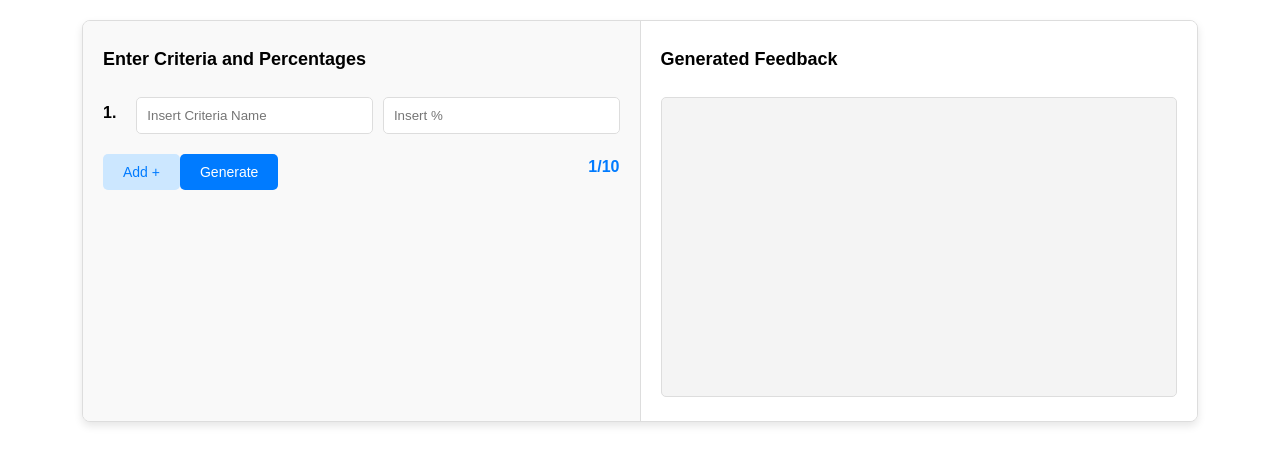
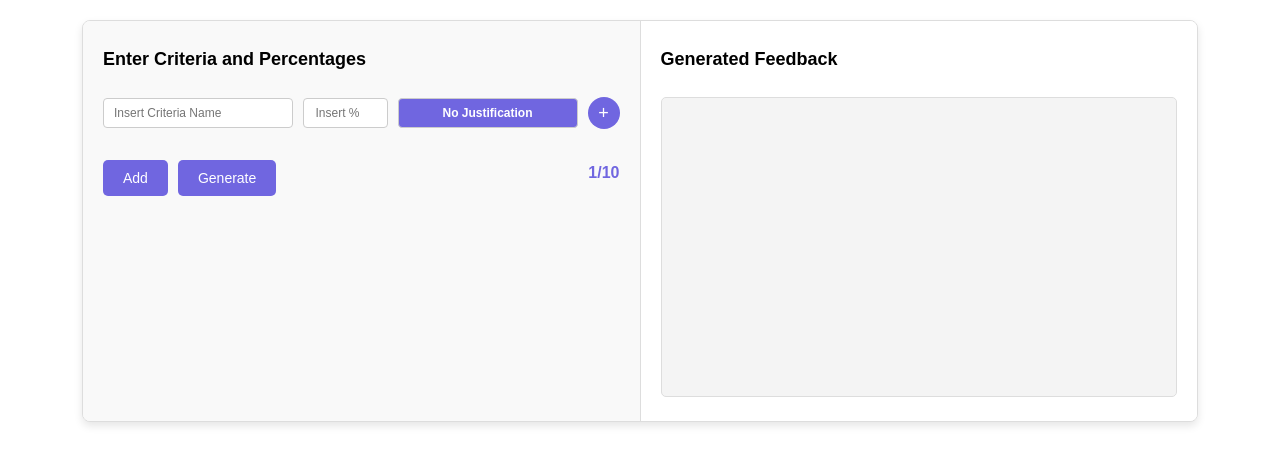
Before and after one commit to Zeesh40/FeedbackGenerationCSG, a Flask app: page /feedback in a window 1280 px wide. Shown: the part 90-552 px from the top of the page. Run offline with Flask 3, Linux system fonts and the light colour scheme; some libraries are stand-ins or nearby versions.

Commit message:
removed criteria numbers due to clutter

```diff
--- a/app.py
+++ b/app.py
@@ -14,15 +14,15 @@ def home():
 def feedback():
     return render_template('feedback.html')
 
-# New route to process feedback input
+# Route to process feedback input
 @app.route('/process_feedback', methods=['POST'])
 def process_feedback():
-    data = request.json  # Receive JSON dictionary from frontend
+    data = request.json  # Receive JSON from frontend
 
-    if not data:
+    if not data or "criteria" not in data:
         return jsonify({"feedback": "No valid criteria provided."})  # Handle empty input
 
-    feedback = generate_feedback(data)  # Generate structured feedback
+    feedback = generate_feedback(data["criteria"])  # Generate structured feedback
     return jsonify({"feedback": feedback})  # Return response as JSON
 
 if __name__ == '__main__':
--- a/static/css/styles.css
+++ b/static/css/styles.css
@@ -97,12 +97,16 @@ nav h1 {
 }
 
 /* Ensure input fields do not overflow */
+/* Add this or update your existing style */
 .input-group {
   display: flex;
   gap: 10px;
-  margin-bottom: 10px;
-  flex-wrap: wrap; /* Wrap inputs to avoid overflow */
+  flex-wrap: wrap;
+  padding-bottom: 10px; /* Add internal spacing */
+  margin-bottom: 20px;   /* Add external spacing */
+  border-bottom: 1px solid transparent; /* Optional visual guide for debugging */
 }
+
 
 .input-group input {
   flex: 1;
@@ -111,12 +115,143 @@ nav h1 {
   border-radius: 5px;
 }
 
+.input-group input[type="text"],
+.input-group input[type="number"],
+.input-group select {
+    height: 30px; /* Adjusted from 40px to 35px for a better fit */
+    padding: 5px 10px; /* Keeps text from touching edges */
+    font-size: 12px; /* Consistent font size */
+    border-radius: 4px; /* Slightly rounded edges for better aesthetics */
+    border: 1px solid #ccc; /* Subtle border */
+    vertical-align: middle; /* Aligns text properly */
+}
+
+.input-group input[type="number"] {
+  width: 85px !important; /* Ensures the width is fixed */
+  min-width: 85px; /* Prevents it from expanding */
+  max-width: 85px; /* Prevents it from stretching */
+  flex: 0; /* Stops it from growing due to flexbox */
+  text-align: center; /* Keeps numbers centered */
+  padding: 5px; /* Reduces padding to prevent expanding */
+}
 
 
-.criteria-number {
+/* Ensure criteria and input text match */
+.criteria-name {
+  font-size: 12px; /* Match the input font size */
+}
+
+/* Optional: Improve layout consistency */
+.criteria-row {
+  display: flex;
+  align-items: center; /* Ensures inputs and labels align properly */
+}
+
+
+/* Make all elements in the input group align properly */
+.input-group {
+  display: flex;
+  align-items: center;
+  gap: 10px; /* Space between elements */
+}
+
+/* Style the dropdown to look like a button */
+.justification-dropdown {
+  appearance: none; /* Removes default styles */
+  -webkit-appearance: none;
+  -moz-appearance: none;
+
+  background-color: #7066e0; /* Blue button */
+  color: white;
+  padding: 10px 16px;
+  font-size: 14px;
+  border: none;
+  border-radius: 4px;
+  cursor: pointer;
+  width: 180px;
+  text-align: center;
   font-weight: bold;
-  margin-right: 10px;
+}
+
+/* Create a dropdown arrow */
+.justification-dropdown::after {
+  content: " ▼";
+  font-size: 12px;
+  position: absolute;
+  right: 15px;
+  top: 50%;
+  transform: translateY(-50%);
+  color: white;
+  pointer-events: none;
+}
+
+/* Change background on hover */
+.justification-dropdown:hover {
+  background-color: #8880f0;
+}
+
+/* Style the dropdown options */
+.justification-dropdown option {
+  background: white;
+  color: black;
+  padding: 10px;
+}
+
+/* Hover effect for options */
+.justification-dropdown option:hover {
+  background: #f1f1f1;
+}
+
+/* Target the justification add button (+) */
+.input-group .add-justification {
+  width: 32px;
+  height: 32px;
+  font-size: 18px;
+  padding: 2px;
+  border: none;
+  border-radius: 50%;
+  background-color: #7066e0;
+  color: white;
+  cursor: pointer;
+  display: flex;
+  align-items: center;
+  justify-content: center;
+}
+
+/* Hover effect for justification add button */
+.input-group .add-justification:hover {
+  background-color: #8880f0;
+}
+
+/* Ensure all inputs in a row are aligned properly */
+.input-group {
+  display: flex;
+  align-items: center;
+  gap: 10px;
+  margin-bottom: 10px;
+  flex-wrap: nowrap;
+}
+
+
+/* Ensure the popup doesn't stretch input fields too far */
+.wide-popup {
+  width: 700px !important; /* Slightly reduce width */
+  padding: 20px;
+}
+
+/* Improve input field sizing */
+.custom-input {
+  width: 90% !important; /* Reduce width slightly for better spacing */
+  height: 40px !important;
   font-size: 16px;
+  margin: 5px auto; /* Center the input fields */
+  display: block; /* Ensure inputs don't stretch to full width */
+}
+
+/* Ensure SweetAlert input fields look consistent */
+.swal2-input {
+  box-sizing: border-box;
+  padding: 8px;
 }
 
 /* Button and Counter Container */
@@ -131,34 +266,12 @@ nav h1 {
 /* Counter aligned to the right */
 #criteriaCounter {
   font-size: 16px;
-  color: #007bff;
+  color: #7066e0;
   margin-left: auto; /* Pushes counter to the right */
   font-weight: bold;
 }
 
 
-/* Button Styles */
-.btn {
-  margin-top: 10px;
-  padding: 10px 20px;
-  border: none;
-  border-radius: 5px;
-  cursor: pointer;
-}
-
-.add-btn {
-  background-color: #cce7ff;
-  color: #007bff;
-}
-
-.generate-btn {
-  background-color: #007bff;
-  color: white;
-}
-
-.btn:hover {
-  opacity: 0.9;
-}
 
 /* Container for Two Panes */
 .container {
@@ -210,12 +323,13 @@ nav h1 {
 }
 
 .add-btn {
-  background-color: #cce7ff;
-  color: #007bff;
+  background-color: #7066e0;
+  color: #fff;
+  margin-right: 10px;
 }
 
 .generate-btn {
-  background-color: #007bff;
+  background-color: #7066e0;
   color: #fff;
 }
 
@@ -223,7 +337,6 @@ nav h1 {
   opacity: 0.9;
 }
 
-/* Right Pane */
 .right-pane {
   flex: 1;
   padding: 20px;
@@ -361,3 +474,15 @@ input:nth-of-type(5) {
 input:nth-of-type(5):checked ~ main#carousel {
   --position: 5;
 }
+
+/* Reduce score input width */
+input[type="number"].small-input {
+  width: 70px;
+}
+
+/* Style the justification dropdown */
+select {
+  padding: 5px;
+  border-radius: 5px;
+  font-size: 14px;
+}
--- a/static/js/script.js
+++ b/static/js/script.js
@@ -1,6 +1,55 @@
 let criteriaCount = 1; // Default criteria already present
 const maxCriteria = 10; // Limit of 10
-let criteriaData = {};  // Dictionary to store criteria name and percentage
+let criteriaList = [];  // Array to store criteria objects
+let savedJustifications = []; // Store user-added justifications
+
+
+function attachJustificationEventListeners() {
+    document.querySelectorAll(".add-justification").forEach((button) => {
+        button.removeEventListener("click", addJustificationHandler);
+        button.addEventListener("click", addJustificationHandler);
+    });
+}
+
+// Justification Handler Function
+// Justification Handler Function
+function addJustificationHandler(event) {
+    let justificationDropdown = event.target.previousElementSibling; // Get the associated dropdown
+
+    Swal.fire({
+        title: "Add a Justification",
+        html: `
+            <input id="justificationTitle" class="swal2-input custom-input" placeholder="Enter title e.g. 'Not Enough Work'">
+            <input id="justificationText" class="swal2-input custom-input" placeholder="Enter justification e.g. 'You haven't provided enough information.'">
+        `,
+        showCancelButton: true,
+        confirmButtonText: "Save",
+        customClass: {
+            popup: 'wide-popup',
+        },
+        preConfirm: () => {
+            let title = document.getElementById("justificationTitle").value.trim();
+            let text = document.getElementById("justificationText").value.trim();
+
+            if (!title || !text) {
+                Swal.showValidationMessage("Both fields are required!");
+                return false;
+            }
+            return { title, text };
+        }
+    }).then((result) => {
+        if (result.isConfirmed) {
+            let { title, text } = result.value;
+
+            // Store the justification data in the dropdown's dataset
+            let newOption = document.createElement("option");
+            newOption.value = text; // Store justification text as value
+            newOption.textContent = title; // Display title in dropdown
+            justificationDropdown.appendChild(newOption);
+        }
+    });
+}
+
 
 // Function to add more criteria input fields dynamically
 function addCriteria() {
@@ -10,20 +59,14 @@ function addCriteria() {
             text: "You have reached the maximum number of criteria that can be added.",
             icon: "warning"
         });
-        return; // Stop execution if the limit is reached
+        return;
     }
 
     let criteriaContainer = document.getElementById("criteriaInputs");
-
     let newInputGroup = document.createElement("div");
     newInputGroup.classList.add("input-group");
 
-    // Create the number label
-    let numberLabel = document.createElement("span");
-    numberLabel.textContent = (criteriaCount + 1) + ".";
-    numberLabel.classList.add("criteria-number");
 
-    // Create the new input fields
     let newCriteriaInput = document.createElement("input");
     newCriteriaInput.type = "text";
     newCriteriaInput.name = "criteria[]";
@@ -39,17 +82,39 @@ function addCriteria() {
     newScoreInput.step = "1";
     newScoreInput.required = true;
 
-    // Append elements to the new input group
-    newInputGroup.appendChild(numberLabel);
+    let justificationDropdown = document.createElement("select");
+    justificationDropdown.classList.add("justification-dropdown");
+
+    let defaultOption = document.createElement("option");
+    defaultOption.value = "";
+    defaultOption.textContent = "No Justification";
+    justificationDropdown.appendChild(defaultOption);
+
+    savedJustifications.forEach(justification => {
+        let option = document.createElement("option");
+        option.value = justification;
+        option.textContent = justification;
+        justificationDropdown.appendChild(option);
+    });
+
+    let addJustificationBtn = document.createElement("button");
+    addJustificationBtn.textContent = "+";
+    addJustificationBtn.type = "button";
+    addJustificationBtn.classList.add("add-justification");
+
+    // Append elements
     newInputGroup.appendChild(newCriteriaInput);
     newInputGroup.appendChild(newScoreInput);
+    newInputGroup.appendChild(justificationDropdown);
+    newInputGroup.appendChild(addJustificationBtn);
 
-    // Append the new input group to the container
     criteriaContainer.appendChild(newInputGroup);
 
-    // Update counter display
     criteriaCount++;
     updateCounter();
+
+    // Attach Justification Event Listeners to all buttons (Including the First One)
+    attachJustificationEventListeners();
 }
 
 // Function to update the counter display
@@ -57,23 +122,26 @@ function updateCounter() {
     document.getElementById("criteriaCounter").textContent = `${criteriaCount}/10`;
 }
 
-// Function to store criteria inputs in a dictionary
+// Function to store criteria inputs in a structured way
 function storeCriteria() {
     let inputs = document.querySelectorAll("#criteriaInputs .input-group");
 
-    criteriaData = {}; // Reset dictionary before storing new data
+    criteriaList = []; // Reset before storing new data
 
     inputs.forEach(inputGroup => {
         let criteriaName = inputGroup.querySelector("input[type='text']").value.trim();
         let percentage = parseFloat(inputGroup.querySelector("input[type='number']").value);
+        let justificationDropdown = inputGroup.querySelector(".justification-dropdown");
+        let justification = justificationDropdown.value; // Get selected justification text
 
         if (criteriaName && !isNaN(percentage)) {
-            criteriaData[criteriaName] = percentage;
+            criteriaList.push({ "criterion": criteriaName, "score": percentage, "justification": justification });
         }
     });
 
-    console.log("Stored Criteria Data:", criteriaData); // Debugging output
+    console.log("Stored Criteria Data:", criteriaList); // Debugging output
 }
+
 
 // Function to validate percentage input
 function validatePercentageInput(input) {
@@ -96,13 +164,11 @@ document.addEventListener("input", function(event) {
     }
 });
 
-
-
 // Function to send criteria data to the backend
 function sendData() {
     storeCriteria(); // Collect latest input data
 
-    if (Object.keys(criteriaData).length === 0) {
+    if (criteriaList.length === 0) {
         Swal.fire({
             title: "No Data!",
             text: "Please enter at least one valid criteria before generating feedback.",
@@ -114,7 +180,7 @@ function sendData() {
     fetch('/process_feedback', {
         method: 'POST',
         headers: { 'Content-Type': 'application/json' },
-        body: JSON.stringify(criteriaData)
+        body: JSON.stringify({ "criteria": criteriaList })
     })
     .then(response => response.json())
     .then(data => {
@@ -132,3 +198,4 @@ function sendData() {
 
 // Attach event listener to the "Generate" button
 document.getElementById("generateFeedback").addEventListener("click", sendData);
+document.addEventListener("DOMContentLoaded", attachJustificationEventListeners);
--- a/templates/feedback.html
+++ b/templates/feedback.html
@@ -11,16 +11,20 @@
             <div id="criteriaInputs">
                 <!-- Default Criteria Input Group with Number -->
                 <div class="input-group">
-                    <span class="criteria-number">1.</span> <!-- Default number -->
                     <input type="text" name="criteria[]" placeholder="Insert Criteria Name" required>
                     <input type="number" name="scores[]" placeholder="Insert %" min="0" max="100" step="1" required>
+                    <select class="justification-dropdown">
+                        <option value="">No Justification</option>
+                    </select>
+                    <button type="button" class="add-justification">+</button>
                 </div>
+
             </div>
             <!-- Buttons and Counter in Flex Container -->
             <div class="button-container">
-                <button type="button" class="btn add-btn" onclick="addCriteria()">Add +</button>
+                <button type="button" class="btn add-btn" onclick="addCriteria()">Add</button>
                 <button type="button" class="btn generate-btn" id="generateFeedback">Generate</button>
-                <span id="criteriaCounter">1/10</span> <!-- Counter moved here -->
+                <span id="criteriaCounter">1/10</span>
             </div>
         </form>
     </div>
```
Also changed, not shown: feedback.py (+37 -30 lines), 1 other file.
